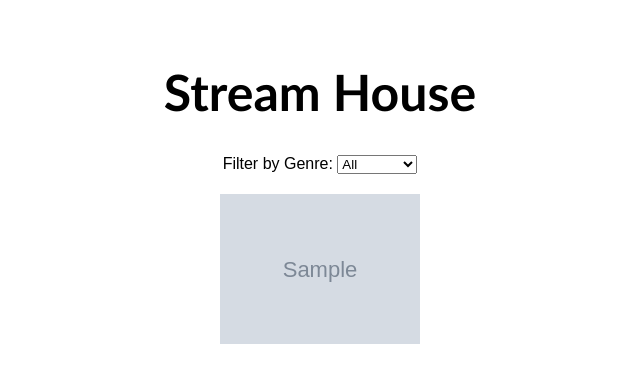
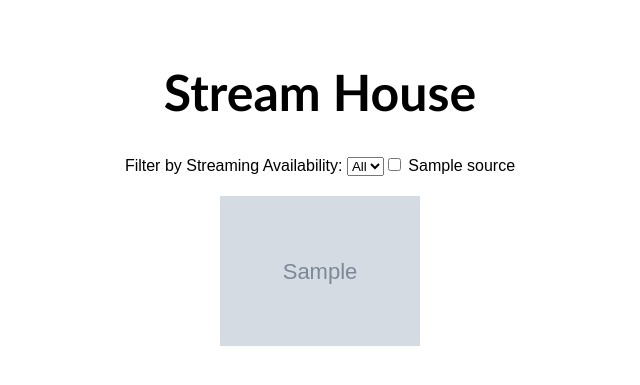
Before and after one commit to DiegoChiok/stream_house, a Flask app: template templates/index.html in a window 1280 px wide. Shown: the top 385 px of the page, without its empty margins (320-960 px from the left). Run offline with Flask 3, Linux system fonts and the light colour scheme; the template is opened without the code that fills it: most values are stand-ins (such as "Sample title", 1, 10 or a date in 2020); grey boxes marked "Sample" are stand-in pictures; a database or web service that is not in the repository returns one stand-in record (values such as "Sample title"); data that the repository does not hold is empty.

Commit message:
shift to source prompting for user

```diff
--- a/api_folder/api.py
+++ b/api_folder/api.py
@@ -7,6 +7,21 @@ load_dotenv()
 
 #use api key in .env
 API_KEY = os.getenv("WATCHMODE_API_KEY")
+
+
+def get_sources():
+    url = f'https://api.watchmode.com/v1/sources/?apiKey={API_KEY}'
+    response = requests.get(url)
+
+    #fail case: api call fails to get anything so return nothing
+    if response.status_code != 200:
+        return []
+
+    sources = response.json()
+
+    return sources
+
+
 
 def get_trending_titles(page=1, genre_filter=None):
     #url for api to form get request
@@ -77,10 +92,15 @@ def get_service_titles(page=1, genre_filter=None):
         details_url = f"https://api.watchmode.com/v1/title/{title_id}/details/?apiKey={API_KEY}"
         details_response = requests.get(details_url)
 
+        #error code if title url gets nothing in return
+        if details_response.status_code != 200:
+            continue
+
         sources_url = f"https://api.watchmode.com/v1/title/{title_id}/sources/?apiKey={API_KEY}"
+        sources_response = requests.get(sources_url)
 
         #error code if title url gets nothing in return
-        if details_response.status_code != 200:
+        if sources_response.status_code != 200:
             continue
 
         #for each movie store response og poster and genre
--- a/app.py
+++ b/app.py
@@ -1,15 +1,21 @@
 from flask import Flask, render_template, jsonify, request
-from api_folder.api import get_trending_titles
+from api_folder.api import get_trending_titles, get_sources
 
 app = Flask(__name__)
 
 @app.route('/')
 def index():
-    genre = request.args.get('genre')
-    movies = get_trending_titles(page=1, genre_filter=genre)
+    #################################GENRE##############################################3
+    #genre = request.args.get('genre')
+    #movies = get_trending_titles(page=1, genre_filter=genre)
     #print out ever genre checked and returned movies
-    print(f"Genre: {genre} | Movies Returned: {movies}")
-    return render_template('index.html', movies=movies, genre=genre)
+    #print(f"Genre: {genre} | Movies Returned: {movies}")
+    #return render_template('index.html', movies=movies, genre=genre)
+########################################################################################
+    sources = get_sources()
+    #movies = get_trending_titles(page=1, sources_filter=sources)
+    #return render_template('index.html', movies-movies, sources=sources)
+    return render_template('index.html', sources=sources)
 
 
 @app.route('/load_more')
--- a/templates/index.html
+++ b/templates/index.html
@@ -13,14 +13,12 @@
     <h1>Stream House</h1>
 
     <form method="get" action="/">
-        <label for="genre">Filter by Genre:</label>
-        <select name="genre" id="genre" onchange="this.form.submit()">
-
+        <label for="source">Filter by Streaming Availability:</label>
+        <select name="source" id="source" onchange="this.form.submit()">
             <option value="">All</option>
-            {% for g in ['Action', 'Comedy', 'Drama', 'Horror', 'Romance', 'Thriller', 'Sci-Fi'] %}
-                <option value="{{ g }}" {% if genre == g %}selected{% endif %}>{{ g }}</option>
+            {% for source in sources %}
+                <input type="checkbox" name="sources" value="{{ source.id }}"> {{ source.name }}<br>
             {% endfor %}
-
         </select>
     </form>
 
```
